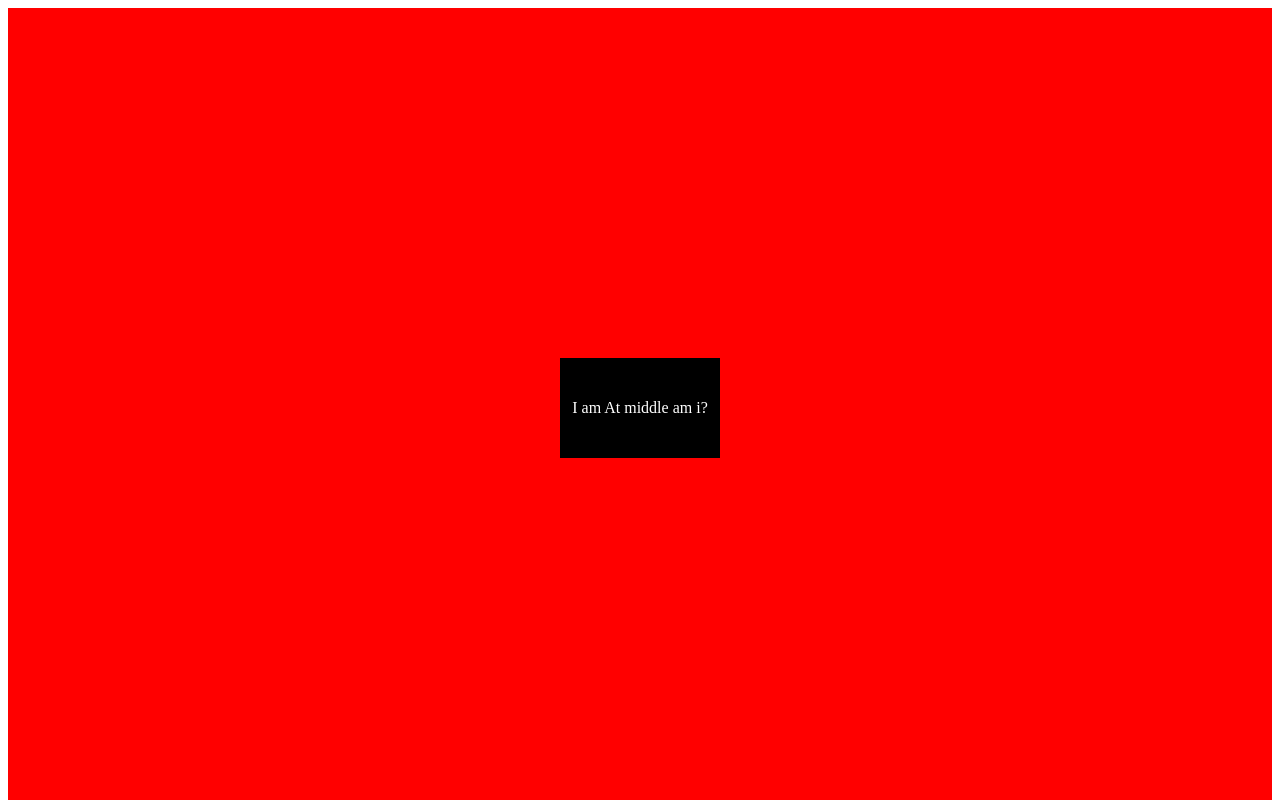
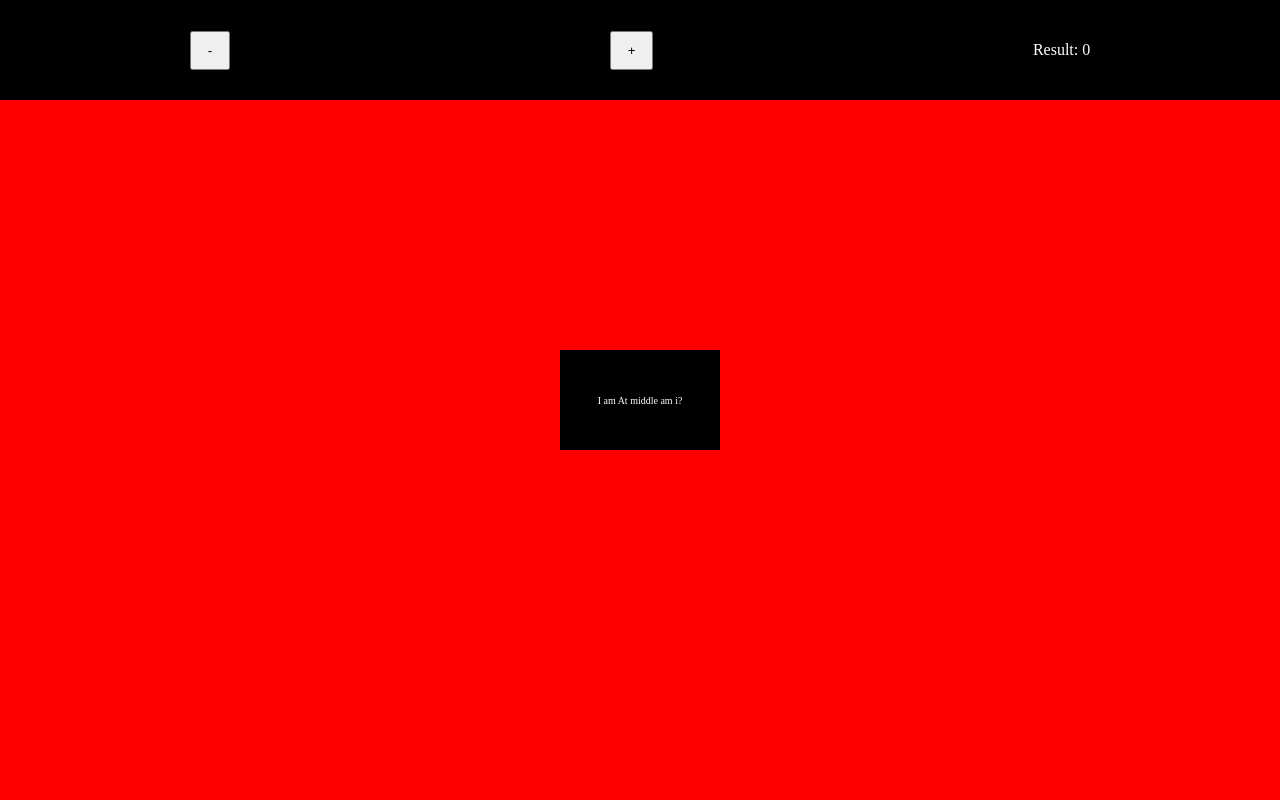
Before and after one commit to jbertan/redux, a Next.js app: page / in a window 1280 px wide. Shown: the top 800 px of the page. Built offline with nearby package versions, Linux system fonts and the light colour scheme.

Commit message:
redux store added with counter as a name of result so nonsense anyway

```diff
--- a/package.json
+++ b/package.json
@@ -9,6 +9,7 @@
     "lint": "next lint"
   },
   "dependencies": {
+    "@reduxjs/toolkit": "^1.9.3",
     "@types/node": "18.15.11",
     "@types/react": "18.0.32",
     "@types/react-dom": "18.0.11",
@@ -17,6 +18,8 @@
     "next": "13.2.4",
     "react": "18.2.0",
     "react-dom": "18.2.0",
+    "react-redux": "^8.0.5",
+    "redux": "^4.2.1",
     "typescript": "5.0.3"
   },
   "devDependencies": {
--- /dev/null
+++ b/src/components/header.tsx
@@ -0,0 +1,38 @@
+import { useSelector } from "react-redux";
+import { useDispatch } from "react-redux";
+import { increment, decrement } from "../store/resultSlice";
+interface props {
+  children: React.ReactNode;
+}
+const Header = ({ children }: props) => {
+  const counter = useSelector((state: any) => state.result.value);
+  const dispatch = useDispatch();
+  const handleIncrement = () => {
+    dispatch(increment());
+  };
+  const handleDecrement = () => {
+    dispatch(decrement());
+  };
+
+  return (
+    <>
+      <section className="header">
+        <button
+          className="header__button--decrement"
+          onClick={() => handleDecrement()}
+        >
+          -
+        </button>
+        <button
+          className="header__button--increment"
+          onClick={() => handleIncrement()}
+        >
+          +
+        </button>
+        <div className="header__result">Result: {counter}</div>
+      </section>
+      <body>{children}</body>
+    </>
+  );
+};
+export default Header;
--- a/src/components/middle-box-grid.tsx
+++ b/src/components/middle-box-grid.tsx
@@ -1,4 +1,11 @@
+import { useSelector } from "react-redux";
+
 const MiddleBoxGrid = () => {
-  return <div className="middle__box__grid">I am at the middle</div>;
+  const result = useSelector((state: any) => state.result.value);
+  return (
+    <div className="middle__box__grid">
+      <h1>{result}</h1>
+    </div>
+  );
 };
 export default MiddleBoxGrid;
--- a/src/pages/_app.tsx
+++ b/src/pages/_app.tsx
@@ -1,6 +1,15 @@
 import "@/styles/main.scss";
 import type { AppProps } from "next/app";
+import Header from "@/components/header";
+import { Provider } from "react-redux";
+import store from "../store/store";
 
 export default function App({ Component, pageProps }: AppProps) {
-  return <Component {...pageProps} />;
+  return (
+    <Provider store={store}>
+      <Header>
+        <Component {...pageProps} />
+      </Header>
+    </Provider>
+  );
 }
--- /dev/null
+++ b/src/store/resultSlice.ts
@@ -0,0 +1,22 @@
+import { createSlice } from "@reduxjs/toolkit";
+
+const initialState = {
+  value: 0,
+};
+
+const resultSlice = createSlice({
+  name: "result",
+  initialState,
+  reducers: {
+    increment: (state) => {
+      state.value += 1;
+    },
+    decrement: (state) => {
+      state.value -= 1;
+    },
+  },
+});
+
+export const { increment, decrement } = resultSlice.actions;
+
+export default resultSlice.reducer;
--- /dev/null
+++ b/src/store/store.ts
@@ -0,0 +1,10 @@
+import { configureStore } from "@reduxjs/toolkit";
+import resultSlice from "./resultSlice";
+
+const store = configureStore({
+  reducer: {
+    result: resultSlice,
+  },
+});
+
+export default store;
--- a/src/styles/main.scss
+++ b/src/styles/main.scss
@@ -1,3 +1,5 @@
 //components
 @import "sass/components/header";
 @import "sass/components/middlebox";
+//base
+@import "sass/base/base";
--- /dev/null
+++ b/src/styles/sass/base/_base.scss
@@ -0,0 +1,30 @@
+$bp-largest: 75em; // 1200px
+$bp-large: 68.75em; // 1100px
+$bp-medium: 60em; // 900px
+$bp-small: 37.5em; // 600px
+$bp-midsmall: 34.375em; // 550px
+$bp-smallest: 31.25em; // 500px
+$bp-uppermicro: 25em; // 400px
+$bp-micro: 22.8125em; // 365px
+
+* {
+  margin: 0;
+  padding: 0;
+}
+
+*,
+*::before,
+*::after {
+  box-sizing: inherit;
+}
+
+html {
+  box-sizing: border-box;
+  font-size: 62.5%; // 1rem = 10px, 10px/16px = 62.5%
+  @media only screen and (max-width: $bp-largest) {
+    font-size: 50%;
+  }
+  @media only screen and (max-width: $bp-midsmall) {
+    font-size: 35%;
+  }
+}
--- a/src/styles/sass/components/_header.scss
+++ b/src/styles/sass/components/_header.scss
@@ -14,3 +14,24 @@
   grid-template-columns: repeat(3, 1fr);
   grid-template-rows: repeat(3, 1fr);
 }
+.header {
+  position: fixed;
+  top: 0;
+  left: 0;
+  width: 100%;
+  height: 10rem;
+  background-color: black;
+  display: flex;
+  justify-content: space-around;
+  align-items: center;
+  &__button--decrement {
+    padding: 1rem 1.6rem;
+  }
+  &__button--increment {
+    padding: 1rem 1.6rem;
+  }
+  &__result {
+    font-size: 1.6rem;
+    color: white;
+  }
+}
```
Also changed, not shown: 1 other file (tests, documents, lock files or other folders).
